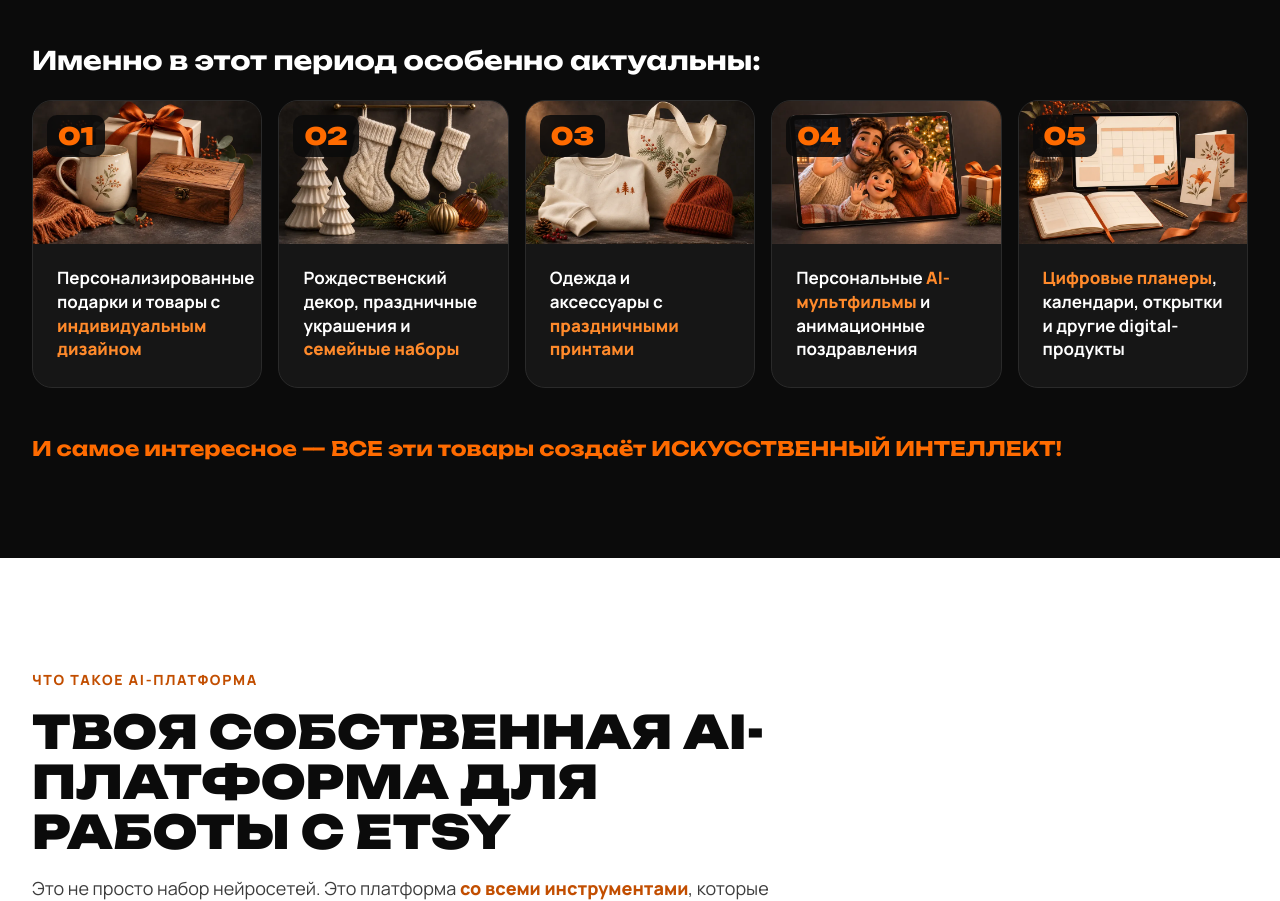
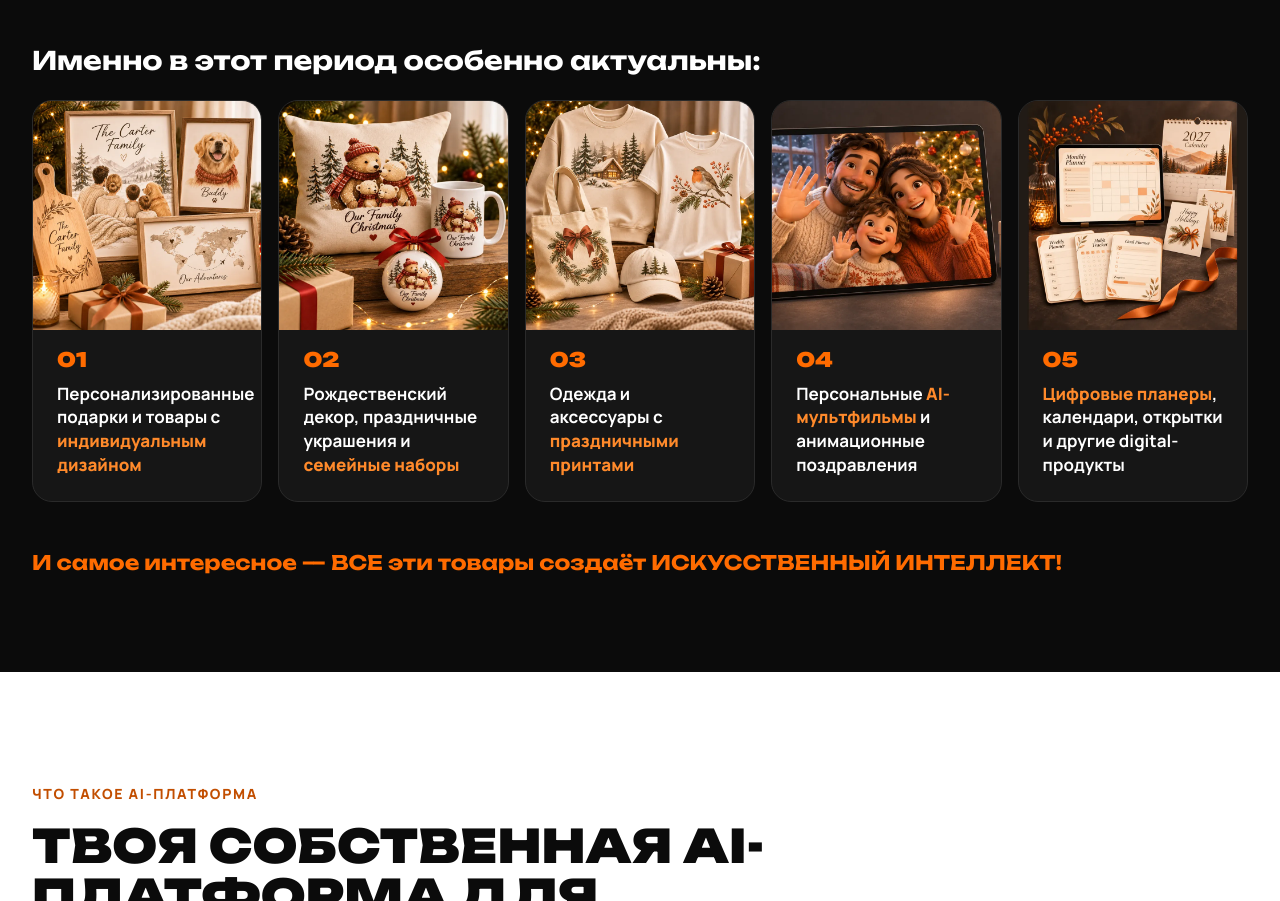
Before and after one commit to Svip-web/grosu-black-friday, a plain HTML site: page index.html in a window 1280 px wide. Shown: the part 1255-2156 px from the top of the page. Drawn offline with Linux system fonts and the light colour scheme.

Commit message:
Replace product artwork with supplied personalized designs

```diff
--- a/css/style.css
+++ b/css/style.css
@@ -148,9 +148,9 @@ ul{margin:0;padding:0;list-style:none}
 .card{background:var(--card);border:1.5px solid var(--line);border-radius:20px;overflow:hidden;display:flex;flex-direction:column;transition:border-color .2s,transform .2s}
 .card:hover{border-color:var(--orange);transform:translateY(-3px)}
 .card-media{position:relative;background:#27211D}
-.card-media img{width:100%;height:auto;aspect-ratio:8/5;object-fit:cover}
-.card .num{position:absolute;top:14px;left:14px;padding:9px 11px;border-radius:10px;background:rgba(11,11,11,.88);font-family:var(--display);font-weight:900;font-size:24px;line-height:1;color:var(--orange)}
-.card .txt{display:block;padding:22px 24px 26px;font-size:17px;font-weight:700;line-height:1.4}
+.card-media img{width:100%;height:auto;aspect-ratio:1;object-fit:cover}
+.card .num{align-self:flex-start;margin:20px 24px 0;font-family:var(--display);font-weight:900;font-size:20px;line-height:1;color:var(--orange)}
+.card .txt{display:block;padding:12px 24px 24px;font-size:17px;font-weight:700;line-height:1.4}
 .why .punch{font-family:var(--display);font-weight:700;font-size:20px;line-height:1.3;color:var(--orange)}
 
 .platform{background:var(--white);color:var(--black)}
--- a/index.html
+++ b/index.html
@@ -7,7 +7,7 @@
 <meta name="description" content="Black Friday: забронируй скидку от −30% до −70% на AI-платформу, AI-сотрудника Лию и обучение по Etsy. Предоплата $20.">
 <link rel="preload" href="fonts/unbounded-cyrillic.woff2" as="font" type="font/woff2" crossorigin>
 <link rel="preload" href="fonts/manrope-cyrillic.woff2" as="font" type="font/woff2" crossorigin>
-<link rel="stylesheet" href="css/style.css?v=0ea2bd5310">
+<link rel="stylesheet" href="css/style.css?v=59eb9ce235">
 </head>
 <body>
 
@@ -64,23 +64,28 @@
   <h3>Именно в этот период особенно актуальны:</h3>
   <div class="grid grid-5">
     <div class="card">
-      <div class="card-media"><img src="images/products/gifts.webp" alt="Подарочный набор с дизайнерской чашкой и деревянной шкатулкой" width="800" height="500" loading="lazy" decoding="async"><span class="num">01</span></div>
+      <div class="card-media"><img src="images/products/gifts-v2.webp" alt="Персонализированные семейные постеры, портрет собаки и товары с именами" width="800" height="800" loading="lazy" decoding="async"></div>
+      <span class="num">01</span>
       <span class="txt">Персонализированные подарки и товары с <strong class="copy-emphasis">индивидуальным дизайном</strong></span>
     </div>
     <div class="card">
-      <div class="card-media"><img src="images/products/christmas.webp" alt="Рождественские чулки, керамические ёлки и праздничные украшения" width="800" height="500" loading="lazy" decoding="async"><span class="num">02</span></div>
+      <div class="card-media"><img src="images/products/christmas-v2.webp" alt="Семейный рождественский принт на подушке, чашке и ёлочном украшении" width="800" height="800" loading="lazy" decoding="async"></div>
+      <span class="num">02</span>
       <span class="txt">Рождественский декор, праздничные украшения и <strong class="copy-emphasis">семейные наборы</strong></span>
     </div>
     <div class="card">
-      <div class="card-media"><img src="images/products/apparel.webp" alt="Свитшот, сумка и вязаная шапка с праздничным дизайном" width="800" height="500" loading="lazy" decoding="async"><span class="num">03</span></div>
+      <div class="card-media"><img src="images/products/apparel-v2.webp" alt="Свитшот, футболка, сумка и кепка с праздничными принтами" width="800" height="800" loading="lazy" decoding="async"></div>
+      <span class="num">03</span>
       <span class="txt">Одежда и аксессуары с <strong class="copy-emphasis">праздничными принтами</strong></span>
     </div>
     <div class="card">
-      <div class="card-media"><img src="images/products/animation.webp" alt="Персональное анимационное поздравление с семьёй на экране планшета" width="800" height="500" loading="lazy" decoding="async"><span class="num">04</span></div>
+      <div class="card-media"><img src="images/products/animation-square.webp" alt="Персональное анимационное поздравление с семьёй на экране планшета" width="800" height="800" loading="lazy" decoding="async"></div>
+      <span class="num">04</span>
       <span class="txt">Персональные <strong class="copy-emphasis">AI-мультфильмы</strong> и анимационные поздравления</span>
     </div>
     <div class="card">
-      <div class="card-media"><img src="images/products/digital.webp" alt="Цифровой планер на планшете, календарь и дизайнерские открытки" width="800" height="500" loading="lazy" decoding="async"><span class="num">05</span></div>
+      <div class="card-media"><img src="images/products/digital-v2.webp" alt="Цифровые планеры, календарь и праздничные открытки с авторским дизайном" width="800" height="800" loading="lazy" decoding="async"></div>
+      <span class="num">05</span>
       <span class="txt"><strong class="copy-emphasis">Цифровые планеры</strong>, календари, открытки и другие digital-продукты</span>
     </div>
   </div>
```
Also changed, not shown: images/products/animation-square.webp (added), images/products/apparel-v2.webp (added), images/products/christmas-v2.webp (added), images/products/digital-v2.webp (added), images/products/gifts-v2.webp (added), 1 other file.
